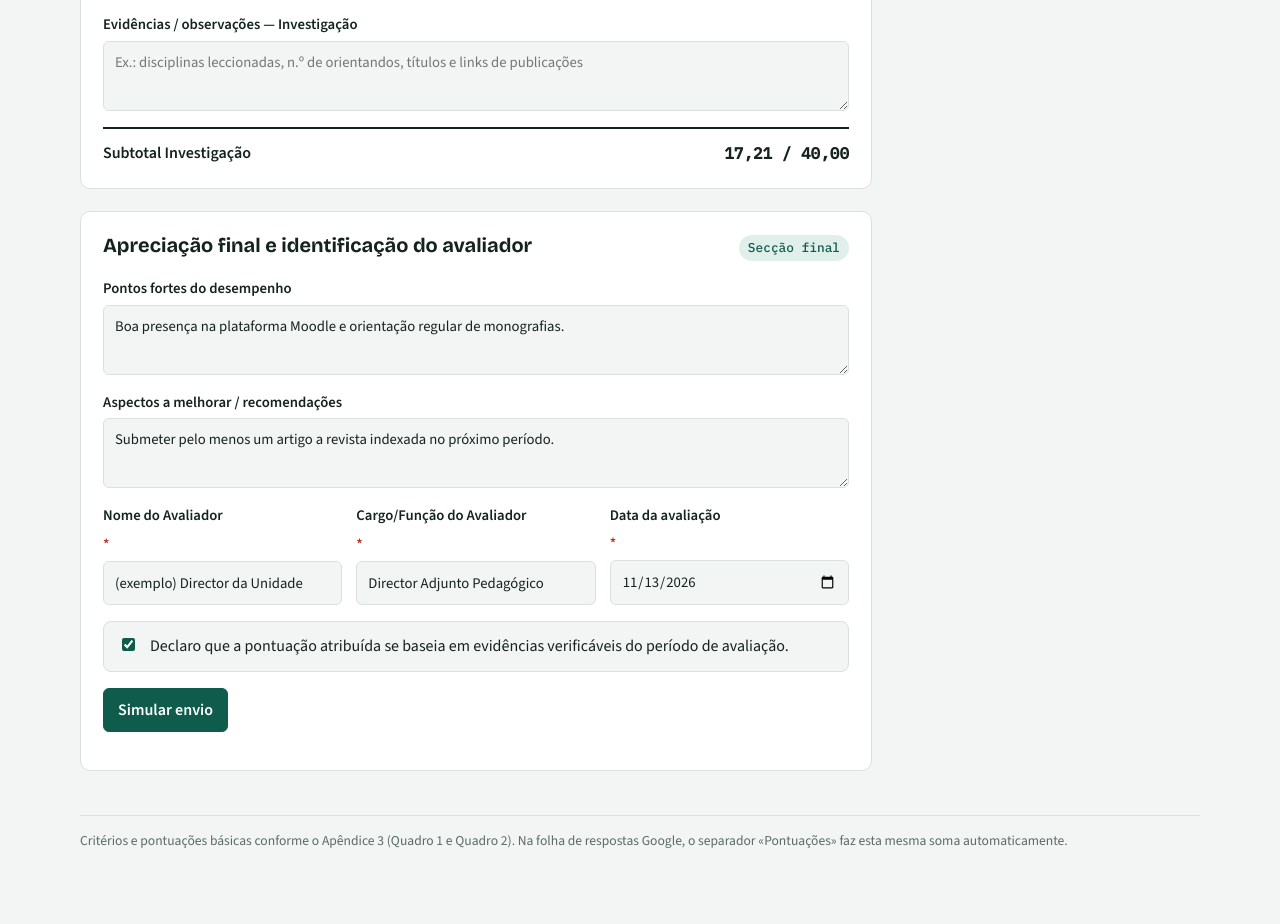
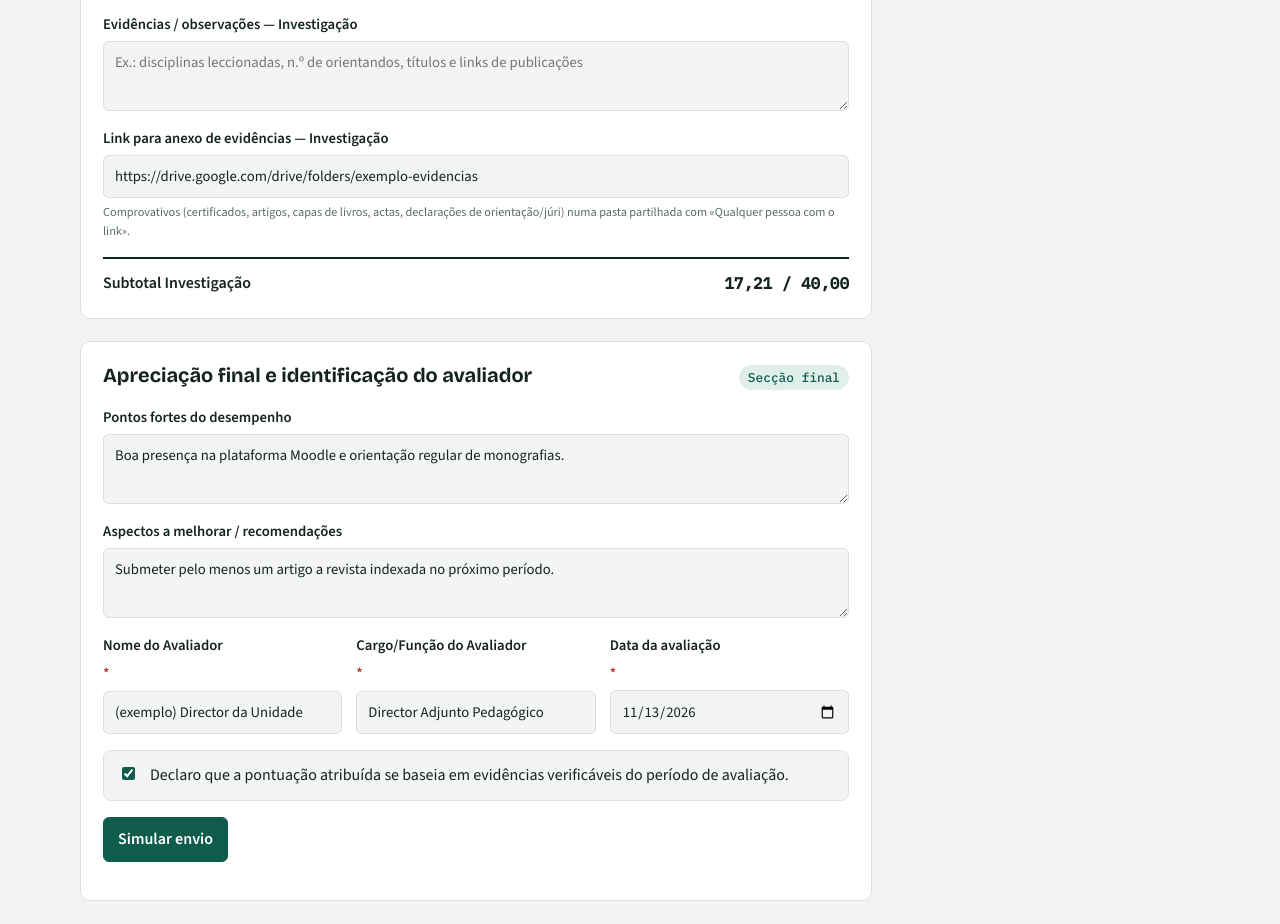
Before and after one commit to jordaocardoso-creator/JC, a plain HTML site: page formulario-avaliacao-desempenho/pre-visualizacao.html in a window 1280 px wide. Shown: the part 2501-3425 px from the top of the page. Drawn offline with nearby package versions, Linux system fonts and the light colour scheme.

Commit message:
Adiciona link para anexo de evidências na secção de Investigação
Co-Authored-By: Claude Opus 5.5 <noreply@anthropic.com>
Claude-Session: https://claude.ai/code/session_01KbLWdzAFghHDxqhmYUid98

```diff
--- a/formulario-avaliacao-desempenho/pre-visualizacao.html
+++ b/formulario-avaliacao-desempenho/pre-visualizacao.html
@@ -36,7 +36,7 @@ section.card{background:var(--surface);border:1px solid var(--line);border-radiu
 .fields{display:grid;grid-template-columns:repeat(auto-fit,minmax(220px,1fr));gap:14px}
 label.f{display:grid;gap:5px;font-weight:600;font-size:.92rem}
 label.f span.req{color:var(--warn)}
-input[type=text],input[type=date],select,textarea,input.score{
+input[type=text],input[type=url],input[type=date],select,textarea,input.score{
   font:inherit;font-weight:400;color:var(--ink);background:var(--bg);border:1px solid var(--line);border-radius:6px;padding:9px 11px;width:100%}
 textarea{min-height:70px;resize:vertical}
 input:focus-visible,select:focus-visible,textarea:focus-visible,button:focus-visible,.choice:focus-within{outline:2px solid var(--accent);outline-offset:2px}
@@ -167,7 +167,7 @@ function render(){
     html+=`<section class="card"><div class="sec-head"><h2>${p.nome}</h2><span class="tag">${q.nome.split(" — ")[0]} · máx. ${p.max} pts</span></div><div>`;
     p.c.forEach(([t,m],i)=>{const id=`s_${atual}_${pi}_${i}`;
       html+=`<div class="crit"><span class="n">${i+1}.</span><label class="t" for="${id}">${t}<small>máx. ${fmt(m)} pts</small></label><input class="score" inputmode="decimal" id="${id}" data-p="${p.k}" data-max="${m}" value="${fmt(m*(EX[idx]??0))}" aria-label="Pontuação obtida"></div>`;idx++;});
-    html+=`</div><label class="f">Evidências / observações — ${p.nome}<textarea id="ev_${atual}_${p.k}" placeholder="Ex.: disciplinas leccionadas, n.º de orientandos, títulos e links de publicações"></textarea></label><div class="subtotal"><span>Subtotal ${p.nome}</span><span class="v" id="sub_${p.k}">0,00 / ${fmt(p.max)}</span></div></section>`;
+    html+=`</div><label class="f">Evidências / observações — ${p.nome}<textarea id="ev_${atual}_${p.k}" placeholder="Ex.: disciplinas leccionadas, n.º de orientandos, títulos e links de publicações"></textarea></label>${p.k==="I"?`<label class="f">Link para anexo de evidências — Investigação<input type="url" id="lnk_${atual}" placeholder="https://drive.google.com/drive/folders/…" value="https://drive.google.com/drive/folders/exemplo-evidencias"><small style="font-weight:400;color:var(--muted)">Comprovativos (certificados, artigos, capas de livros, actas, declarações de orientação/júri) numa pasta partilhada com «Qualquer pessoa com o link».</small></label>`:""}<div class="subtotal"><span>Subtotal ${p.nome}</span><span class="v" id="sub_${p.k}">0,00 / ${fmt(p.max)}</span></div></section>`;
   });
   $("quadro").innerHTML=html;
   $("c1").classList.toggle("on",atual==="Q1");$("c2").classList.toggle("on",atual==="Q2");
```
Also changed, not shown: 2 other files.
